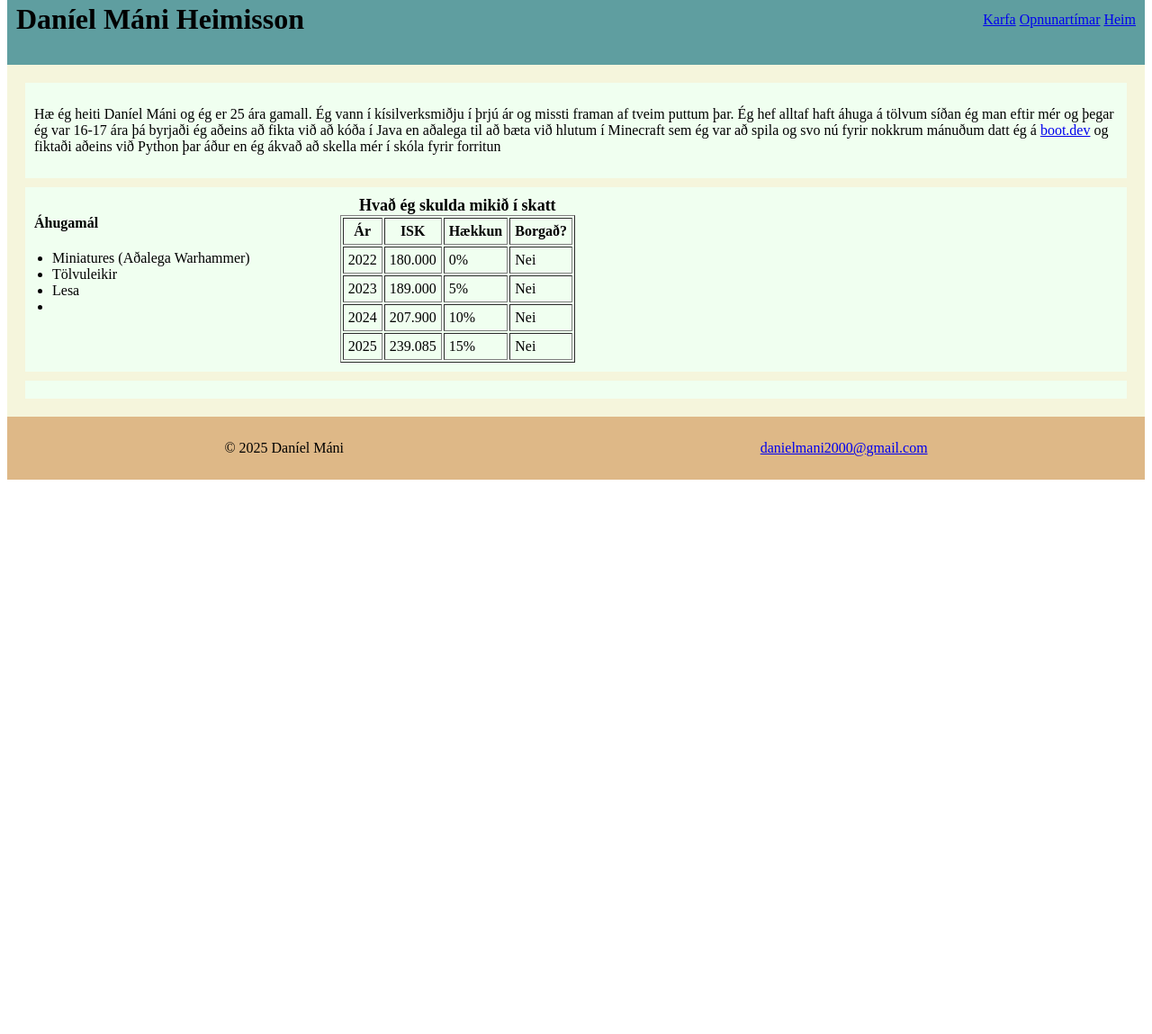
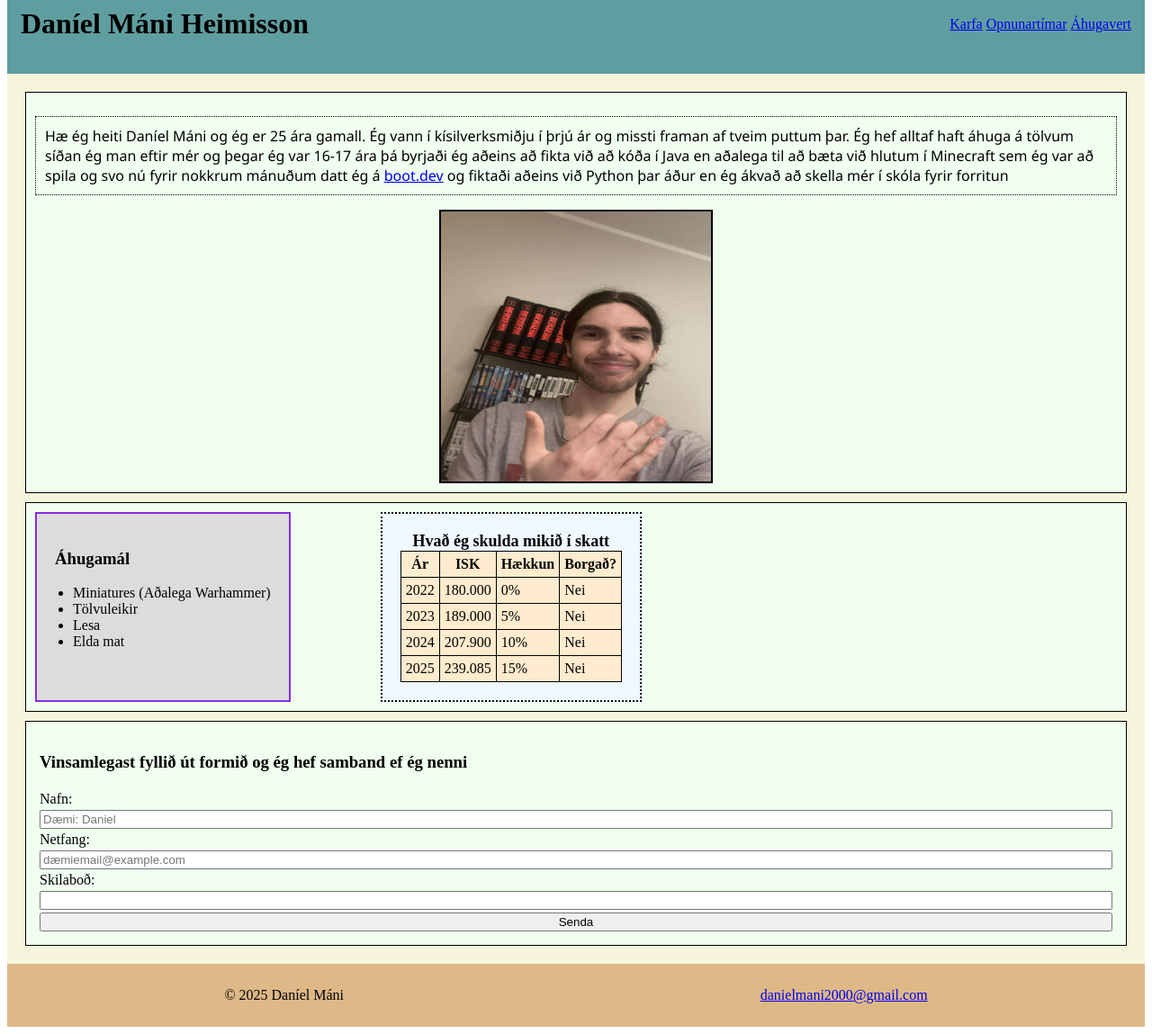
Before and after one commit to someduden/Skilaverkefni-1, a plain HTML site: page index.html in a window 1280 px wide. Shown: the part 36-1185 px from the top of the page at 90% size. Before the commit the page ends 800 px from the top, so only its background shows below. Drawn offline with Linux system fonts and the light colour scheme.

Commit message:
added a couple of pages and finished adding stuff, I think

```diff
--- a/index.html
+++ b/index.html
@@ -13,7 +13,9 @@
       <nav>
         <a href="/karfa.html">Karfa</a>
         <a href="/opnunartímar.html">Opnunartímar</a>
-        <a href="/">Heim</a>
+        <a href="https://www.youtube.com/watch?v=bnUuIEpXEpQ" target="_blank"
+          >Áhugavert</a
+        >
       </nav>
     </header>
 
@@ -32,22 +34,22 @@
           fyrir forritun
         </p>
         <!-- settu mynd af mér hér!! -->
-        <a href=""></a>
+        <img src="/myndir/daniel.jpg" alt="hunk of a male specimen" id="sexy" />
       </section>
 
       <!-- Listi yfir áhugamál eða hæfileika og tafla -->
       <section class="section2">
-        <div>
-          <h4>Áhugamál</h4>
+        <div class="hobby">
+          <h3>Áhugamál</h3>
           <ul class="listi">
             <li>Miniatures (Aðalega Warhammer)</li>
             <li>Tölvuleikir</li>
             <li>Lesa</li>
-            <li></li>
+            <li>Elda mat</li>
           </ul>
         </div>
-        <div>
-          <table border="1">
+        <div class="tablearound">
+          <table class="table">
             <caption>
               Hvað ég skulda mikið í skatt
             </caption>
@@ -86,7 +88,33 @@
       </section>
 
       <!-- Form -->
-      <section></section>
+      <section>
+        <form class="form" action="/takk.html" method="get">
+          <h3 class="formcaption">
+            Vinsamlegast fyllið út formið og ég hef samband ef ég nenni
+          </h3>
+          <label for="name">Nafn:</label>
+          <!-- id'ið er sennilega óþarfi því ég er ekki að gera neitt með það núna en þetta virkar þannig að *shrug* -->
+          <input
+            type="text"
+            id="name"
+            name="name"
+            placeholder="Dæmi: Daniel"
+            required
+          />
+          <label for="email">Netfang:</label>
+          <input
+            type="email"
+            id="email"
+            name="email"
+            placeholder="dæmiemail@example.com"
+            required
+          />
+          <label for="message">Skilaboð:</label>
+          <input type="text" id="message" name="message" required />
+          <button type="submit">Senda</button>
+        </form>
+      </section>
     </main>
 
     <!-- Footer -->
--- a/styles.css
+++ b/styles.css
@@ -1,10 +1,14 @@
+/*
+    Index síðan
+*/
+
 header{
     background-color: cadetblue;
     display: flex;
     align-items: center;
     justify-content: space-between;
     margin: 0px;
-    padding: 10px;
+    padding: 15px;
 }
 
 main{
@@ -16,20 +20,7 @@ section{
     background-color: honeydew;
     padding: 10px;
     margin: 10px;
-}
-
-caption{
-   font-weight: bold;
-   font-size: large;
-}
-
-.listi{
-    margin: 0px;
-    padding-left: 20px;
-}
-
-th, td{
-    padding: 5px;
+    border: 1px solid black;
 }
 
 footer{
@@ -41,7 +32,76 @@ footer{
 }
 
 /*
-    AAAAAAAAAA Afhverju er myndin of stór til að passa á skjáinn?! AFHVERJU GERIRU EKKI BARA ÞAÐ SEM ÉG VILL!? ÞETTA VIRKAR FULLKOMLEGA Í ÖLLU NEMA FULL SCREEN
+    About me section
+*/
+
+.aboutme p{
+    font-family: 'Segoe UI', Tahoma, Geneva, Verdana, sans-serif;
+    border: 1px dotted black;
+    padding: 10px;
+}
+
+#sexy{
+    width: 300px;
+    height: 300px;
+    display: block;
+    margin: auto;
+    border: 2px solid black;
+}
+
+/*
+    Áhugamál og töflu section
+*/
+
+.section2{
+    display: flex;
+    gap: 100px;
+}
+
+.hobby{
+    padding: 20px;
+    border: 2px solid blueviolet;
+    background-color: gainsboro;
+}
+
+.listi{
+    margin: 0px;
+    padding-left: 20px;
+}
+
+caption{
+   font-weight: bold;
+   font-size: large;
+}
+
+table, th, td{
+    border: 1px solid black;
+    border-collapse: collapse;
+}
+
+th, td{
+    padding: 5px;
+    background-color: blanchedalmond;
+}
+
+.tablearound{
+    padding: 20px;
+    border: 2px dotted black;
+    background-color: aliceblue;
+}
+
+/*
+Form section
+*/
+
+.form{
+    display: grid;
+    padding: 5px;
+    gap: 3px;
+}
+
+/*
+    Karfa og Opnunartímar síðurnar
 */
 
 .tab2{
@@ -50,6 +110,11 @@ footer{
     background-size: cover;
     background-position: right top;
 }
+
+/*
+    AAAAAAAAAA Afhverju er myndin of stór til að passa á skjáinn?!
+    AFHVERJU GERIRU EKKI BARA ÞAÐ SEM ÉG VILL!? ÞETTA VIRKAR FULLKOMLEGA Í ÖLLU NEMA FULL SCREEN
+*/
 
 .tab2 p{
     display: flex;
@@ -60,7 +125,20 @@ footer{
     font-weight: bold;
 }
 
-.section2{
+/*
+    Takk síðan
+*/
+
+.takkbody{
+    background-color: burlywood;
+}
+
+.takkbody p{
     display: flex;
-    gap: 100px;
+    justify-content: center;
+    align-items: center;
+    height: 850px;
+    gap: 3px;
+    font-weight: bold;
+    font-size: larger;
 }
```
Also changed, not shown: takk.html (added, +15 -0 lines), myndir/daniel.jpg (added), 1 other file.
